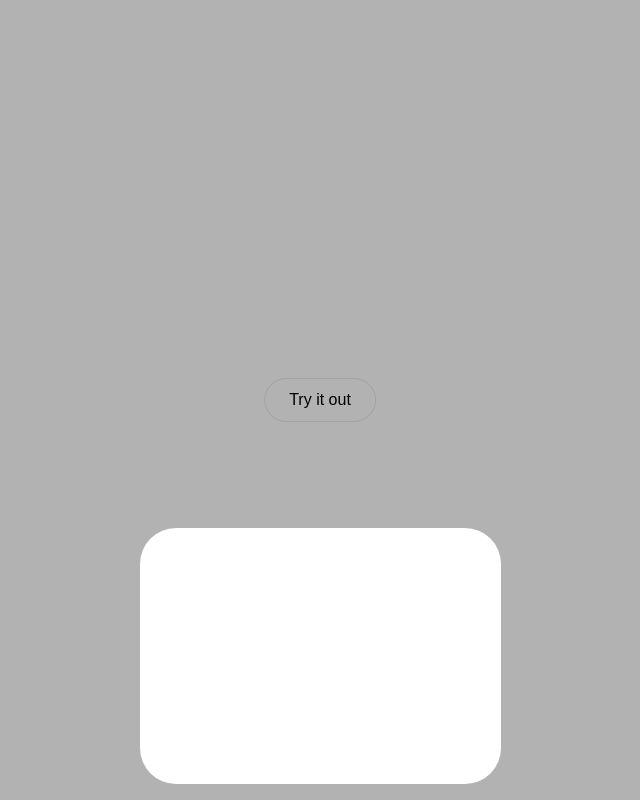
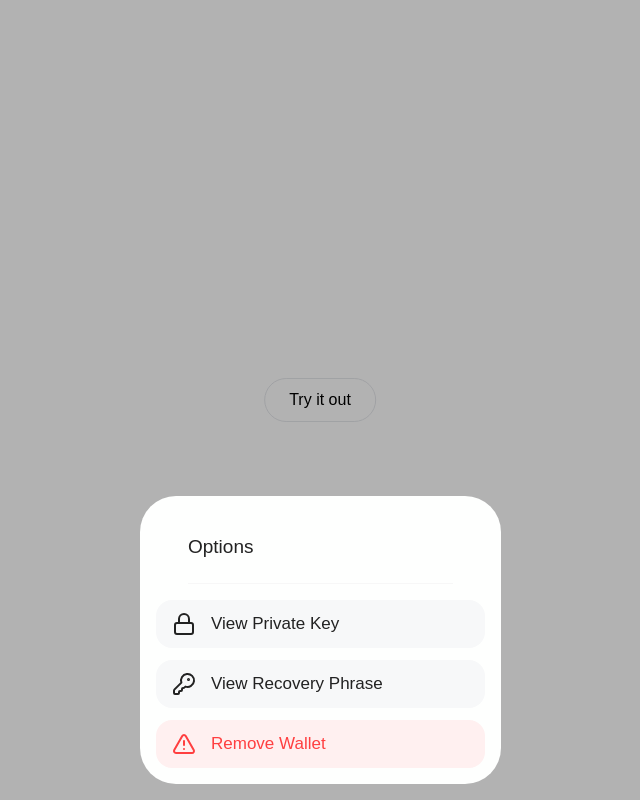
Before and after one commit to Piyushxz/ComponentsBin, a Next.js app: page /drawer in a window 1280 px wide. Both pictures are taken after a click on the button "Try it out". Shown: the whole page, without its empty margins (320-960 px from the left). Built offline with nearby package versions, Linux system fonts and the light colour scheme.

Commit message:
updated drawer

```diff
--- a/app/drawer/page.tsx
+++ b/app/drawer/page.tsx
@@ -1,11 +1,26 @@
 "use client";
 
-import { useState } from "react";
+import { DefaultView, Key, Phrase, RemoveWallet } from "@/components/DrawerComponents";
+import { useMemo, useState } from "react";
 import { Drawer } from 'vaul';
 
 export default function FamilyDrawer() {
   const [isOpen, setIsOpen] = useState(false);
 
+  const [view,setView] = useState("default")
+
+  const content = useMemo(() => {
+    switch (view) {
+      case "default":
+        return <DefaultView setView={setView} />;
+      case "remove":
+        return <RemoveWallet setView={setView} />;
+      case "phrase":
+        return <Phrase setView={setView} />;
+      case "key":
+        return <Key setView={setView} />;
+    }
+  }, [view]);
   return (
     <>
       <button
@@ -14,15 +29,24 @@ export default function FamilyDrawer() {
       >
         Try it out
       </button>
-      {isOpen ? (
+
         <>
-          <div
+        <Drawer.Root open={isOpen} onOpenChange={setIsOpen}>
+            <Drawer.Portal>
+          <Drawer.Overlay
             className="fixed inset-0 z-10 bg-black/30"
             onClick={() => setIsOpen(false)}
           />
-          <div className="fixed inset-x-4 bottom-4 z-10 mx-auto h-64 max-w-[361px] overflow-hidden rounded-[36px] bg-[#FEFFFE] outline-none md:mx-auto md:w-full"></div>
+
+          <Drawer.Content  className="fixed inset-x-4 bottom-4 z-10 mx-auto p-4 max-w-[361px] overflow-hidden rounded-[36px] bg-[#FEFFFE] outline-none md:mx-auto md:w-full">
+            {content}
+          </Drawer.Content>
+          </Drawer.Portal>
+          </Drawer.Root>
+
         </>
-      ) : null}
+
+
     </>
   );
 }
--- /dev/null
+++ b/components/DrawerComponents.tsx
@@ -0,0 +1,199 @@
+import React from "react";
+import {
+  EyeIcon,
+  LockIcon,
+  KeyRoundIcon,
+  ShieldIcon,
+  BanIcon,
+  AlertTriangleIcon,
+  XOctagonIcon,
+  AlertOctagonIcon,
+  FingerprintIcon,
+} from "lucide-react";
+import clsx from "clsx";
+
+export function Button({ children, onClick }: any) {
+  return (
+    <button
+      data-vaul-no-drag=""
+      className="flex h-12 w-full items-center gap-[15px] rounded-[16px] bg-[#F7F8F9] px-4 text-[17px] font-semibold text-[#222222] transition-transform focus:scale-95 focus-visible:shadow-focus-ring-button active:scale-95 md:font-medium"
+      onClick={onClick}
+    >
+      {children}
+    </button>
+  );
+}
+
+export function SecondaryButton({ children, onClick, className }: any) {
+  return (
+    <button
+      data-vaul-no-drag=""
+      className={clsx(
+        "flex h-12 w-full items-center justify-center gap-[15px] rounded-full text-center text-[19px] font-semibold transition-transform focus:scale-95 focus-visible:shadow-focus-ring-button active:scale-95 md:font-medium",
+        className
+      )}
+      onClick={onClick}
+    >
+      {children}
+    </button>
+  );
+}
+
+export function Header({ icon, title, description }: any) {
+  return (
+    <header className="mt-[21px]">
+      {icon}
+      <h2 className="mt-2.5 text-[22px] font-semibold text-[#222222] md:font-medium">
+        {title}
+      </h2>
+
+      <p className="mt-3 text-[17px] font-medium leading-[24px] text-[#999999] md:font-normal">
+        {description}
+      </p>
+    </header>
+  );
+}
+
+export function Phrase({ setView }: any) {
+  return (
+    <div>
+      <div className="px-2">
+        <Header
+          icon={<KeyRoundIcon />}
+          title="Secret Recovery Phrase"
+          description="Your Secret Recovery Phrase is the key used to back up your wallet. Keep it secret at all times."
+        />
+        <ul className="mt-6 space-y-4 border-t border-[#F5F5F5] pt-6">
+          <li className="flex items-center gap-3 text-[15px] font-semibold text-[#999999] md:font-medium">
+            <ShieldIcon />
+            Keep your Secret Phrase safe
+          </li>
+          <li className="flex items-center gap-3 text-[15px] font-semibold text-[#999999] md:font-medium">
+            <XOctagonIcon />
+            Don’t share it with anyone else
+          </li>
+          <li className="flex items-center gap-3 text-[15px] font-semibold text-[#999999] md:font-medium">
+            <BanIcon />
+            If you lose it, we can’t recover it
+          </li>
+        </ul>
+      </div>
+      <div className="mt-7 flex gap-4">
+        <SecondaryButton
+          onClick={() => setView("default")}
+          className="bg-[#F0F2F4] text-[#222222]"
+        >
+          Cancel
+        </SecondaryButton>
+        <SecondaryButton
+          onClick={() => setView("default")}
+          className="bg-[#4DAFFF] text-[#FFFFFF]"
+        >
+          <FingerprintIcon />
+          Reveal
+        </SecondaryButton>
+      </div>
+    </div>
+  );
+}
+
+export function Key({ setView }: any) {
+  return (
+    <div>
+      <div className="px-2">
+        <Header
+          icon={<LockIcon />}
+          title="Private Key"
+          description="Your Private Key is the key used to back up your wallet. Keep it
+            secret and secure at all times."
+        />
+        <ul className="mt-6 space-y-4 border-t border-[#F5F5F5] pt-6">
+          <li className="flex items-center gap-3 text-[15px] font-semibold text-[#999999] md:font-medium">
+            <ShieldIcon />
+            Keep your private key safe
+          </li>
+          <li className="flex items-center gap-3 text-[15px] font-semibold text-[#999999] md:font-medium">
+            <XOctagonIcon />
+            Don’t share it with anyone else
+          </li>
+          <li className="flex items-center gap-3 text-[15px] font-semibold text-[#999999] md:font-medium">
+            <BanIcon />
+            If you lose it, we can’t recover it
+          </li>
+        </ul>
+      </div>
+      <div className="mt-7 flex gap-4">
+        <SecondaryButton
+          onClick={() => setView("default")}
+          className="bg-[#F0F2F4] text-[#222222]"
+        >
+          Cancel
+        </SecondaryButton>
+        <SecondaryButton
+          onClick={() => setView("default")}
+          className="bg-[#4DAFFF] text-[#FFFFFF]"
+        >
+          <FingerprintIcon />
+          Reveal
+        </SecondaryButton>
+      </div>
+    </div>
+  );
+}
+
+export function RemoveWallet({ setView }: any) {
+  return (
+    <div>
+      <div className="px-2">
+        <Header
+          icon={<AlertOctagonIcon />}
+          title="Are you sure?"
+          description="You haven’t backed up your wallet yet. If you remove it, you could lose access forever. We suggest tapping and backing up your wallet first with a valid recovery method."
+        />
+        <div className="mt-7 flex gap-4">
+          <SecondaryButton
+            onClick={() => setView("default")}
+            className="bg-[#F0F2F4] text-[#222222]"
+          >
+            Cancel
+          </SecondaryButton>
+          <SecondaryButton
+            onClick={() => setView("default")}
+            className="bg-[#FF3F40] text-[#FFFFFF]"
+          >
+            Continue
+          </SecondaryButton>
+        </div>
+      </div>
+    </div>
+  );
+}
+
+export function DefaultView({ setView }: any) {
+  return (
+    <>
+      <header className="mb-4 flex h-[72px] items-center border-b border-[#F7F7F7] mx-8">
+        <h2 className="text-[19px] font-semibold text-[#222222] md:font-medium">
+          Options
+        </h2>
+      </header>
+      <div className="space-y-3  " >
+        <Button onClick={() => setView("key")}>
+          <LockIcon />
+          View Private Key
+        </Button>
+        <Button onClick={() => setView("phrase")}>
+          <KeyRoundIcon />
+          View Recovery Phrase
+        </Button>
+        <button
+          className="flex h-12 w-full items-center gap-[15px] rounded-[16px] bg-[#FFF0F0] px-4 text-[17px] font-semibold text-[#FF3F40] transition-transform focus:scale-95 focus-visible:shadow-focus-ring-button active:scale-95 md:font-medium"
+          onClick={() => setView("remove")}
+        >
+          <AlertTriangleIcon />
+          Remove Wallet
+        </button>
+      </div>
+    </>
+  );
+}
--- a/package.json
+++ b/package.json
@@ -9,6 +9,9 @@
     "lint": "next lint"
   },
   "dependencies": {
+    "clsx": "^2.1.1",
+    "lucide": "^0.487.0",
+    "lucide-react": "^0.487.0",
     "next": "15.3.0",
     "react": "^19.0.0",
     "react-dom": "^19.0.0",
```
Also changed, not shown: 1 other file (tests, documents, lock files or other folders).
